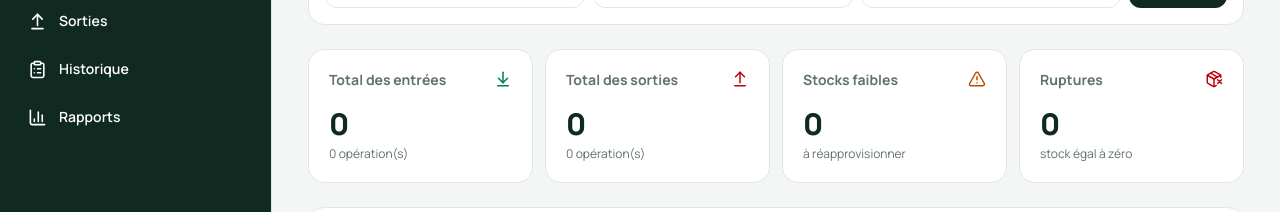
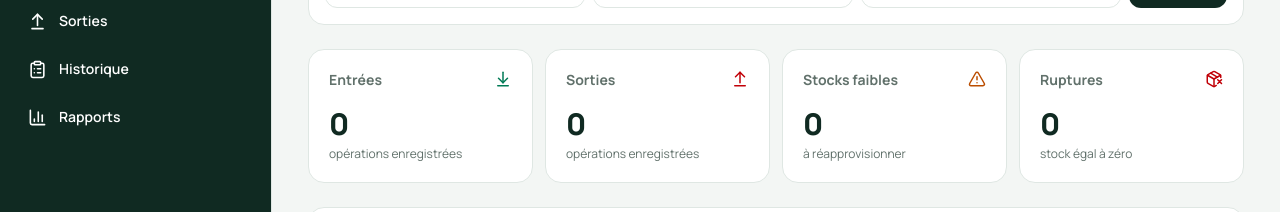
Before and after one commit to Rimiscky/Rozi, a Next.js app: page /rapports in a window 1280 px wide. Shown: the part 261-473 px from the top of the page. Built offline with nearby package versions, Linux system fonts and the light colour scheme; no server answers; the database is empty; sample sign-in values are in the browser's storage.

Commit message:
fix: corriger les indicateurs multi-unités

```diff
--- a/src/app/(app)/rapports/page.tsx
+++ b/src/app/(app)/rapports/page.tsx
@@ -17,7 +17,7 @@ export default async function ReportsPage({ searchParams }: { searchParams: Prom
     prisma.stockMovement.findMany({ where: { occurredAt: { gte: start, lte: end } }, select: { productId: true, type: true, quantity: true, product: { select: { name: true, sku: true, unit: { select: { symbol: true } } } } } }),
     prisma.product.findMany({ where: { isActive: true }, include: { inventory: true, unit: true }, orderBy: { name: "asc" } }),
   ]);
-  const entries = movements.filter(m => m.type === MovementType.IN); const exits = movements.filter(m => m.type === MovementType.OUT); const entryTotal = entries.reduce((sum, m) => sum + Number(m.quantity), 0); const exitTotal = exits.reduce((sum, m) => sum + Number(m.quantity), 0);
+  const entries = movements.filter(m => m.type === MovementType.IN); const exits = movements.filter(m => m.type === MovementType.OUT);
   const outProducts = products.filter(p => Number(p.inventory?.quantity ?? 0) === 0); const lowProducts = products.filter(p => Number(p.inventory?.quantity ?? 0) > 0 && Number(p.inventory?.quantity ?? 0) <= Number(p.alertThreshold));
   const grouped = new Map<string, { id: string; name: string; sku: string; unit: string; entries: number; exits: number }>();
   for (const movement of movements) { const current = grouped.get(movement.productId) ?? { id: movement.productId, name: movement.product.name, sku: movement.product.sku, unit: movement.product.unit.symbol, entries: 0, exits: 0 }; if (movement.type === MovementType.IN) current.entries += Number(movement.quantity); if (movement.type === MovementType.OUT) current.exits += Number(movement.quantity); grouped.set(movement.productId, current); }
@@ -26,7 +26,7 @@ export default async function ReportsPage({ searchParams }: { searchParams: Prom
   return <div className="space-y-6">
     <header><p className="text-sm font-bold text-[var(--brand)]">Analyse du stock</p><h1 className="mt-1 text-2xl font-extrabold tracking-tight sm:text-3xl">Rapports</h1><p className="mt-2 text-sm text-[var(--ink-soft)]">Du {new Intl.DateTimeFormat("fr-FR").format(start)} au {new Intl.DateTimeFormat("fr-FR").format(end)}</p></header>
     <form className="grid gap-2 rounded-2xl border border-[var(--line)] bg-white p-4 sm:grid-cols-[1fr_1fr_1fr_auto]"><select name="periode" defaultValue={period} className="min-h-11 rounded-xl border border-[var(--line)] bg-white px-3 text-sm"><option value="today">Aujourd’hui</option><option value="week">Cette semaine</option><option value="month">Ce mois</option><option value="custom">Période personnalisée</option></select><input name="from" type="date" defaultValue={params.from} aria-label="Date de début" className="min-h-11 rounded-xl border border-[var(--line)] px-3 text-sm" /><input name="to" type="date" defaultValue={params.to} aria-label="Date de fin" className="min-h-11 rounded-xl border border-[var(--line)] px-3 text-sm" /><button className="min-h-11 rounded-xl bg-[var(--ink)] px-5 text-sm font-bold text-white">Afficher</button></form>
-    <section className="grid grid-cols-2 gap-3 xl:grid-cols-4"><Metric label="Total des entrées" value={entryTotal} detail={`${entries.length} opération(s)`} icon={ArrowDownToLine} tone="green" /><Metric label="Total des sorties" value={exitTotal} detail={`${exits.length} opération(s)`} icon={ArrowUpFromLine} tone="red" /><Metric label="Stocks faibles" value={lowProducts.length} detail="à réapprovisionner" icon={AlertTriangle} tone="orange" /><Metric label="Ruptures" value={outProducts.length} detail="stock égal à zéro" icon={PackageX} tone="red" /></section>
+    <section className="grid grid-cols-2 gap-3 xl:grid-cols-4"><Metric label="Entrées" value={entries.length} detail="opérations enregistrées" icon={ArrowDownToLine} tone="green" /><Metric label="Sorties" value={exits.length} detail="opérations enregistrées" icon={ArrowUpFromLine} tone="red" /><Metric label="Stocks faibles" value={lowProducts.length} detail="à réapprovisionner" icon={AlertTriangle} tone="orange" /><Metric label="Ruptures" value={outProducts.length} detail="stock égal à zéro" icon={PackageX} tone="red" /></section>
     <section className="overflow-hidden rounded-2xl border border-[var(--line)] bg-white"><div className="border-b border-[var(--line)] p-5"><h2 className="text-lg font-extrabold">Mouvements par produit</h2><p className="mt-1 text-sm text-[var(--ink-soft)]">Classés par quantité sortie</p></div><div className="hidden grid-cols-[1fr_9rem_9rem] bg-[var(--canvas)] px-5 py-3 text-xs font-extrabold uppercase text-[var(--ink-soft)] sm:grid"><span>Produit</span><span>Entrées</span><span>Sorties</span></div><div className="divide-y divide-[var(--line)]">{rows.map(row => <Link key={row.id} href={`/produits/${row.id}`} className="grid gap-2 px-5 py-4 text-sm sm:grid-cols-[1fr_9rem_9rem]"><div><strong>{row.name}</strong><p className="text-xs text-[var(--ink-soft)]">{row.sku}</p></div><span className="font-bold text-emerald-700">+{row.entries} {row.unit}</span><span className="font-bold text-red-700">-{row.exits} {row.unit}</span></Link>)}{!rows.length ? <p className="p-10 text-center text-sm text-[var(--ink-soft)]">Aucun mouvement sur cette période.</p> : null}</div></section>
   </div>;
 }
--- a/src/app/(app)/tableau-de-bord/page.tsx
+++ b/src/app/(app)/tableau-de-bord/page.tsx
@@ -14,10 +14,10 @@ export default async function DashboardPage() {
     prisma.stockMovement.findMany({ where: { occurredAt: { gte: sevenDaysAgo }, type: { in: [MovementType.IN, MovementType.OUT] } }, select: { occurredAt: true, type: true, quantity: true } }),
     prisma.stockMovement.groupBy({ by: ["productId"], where: { type: MovementType.OUT }, _sum: { quantity: true }, orderBy: { _sum: { quantity: "desc" } }, take: 5 }),
   ]);
-  const lowProducts = products.filter(p => Number(p.inventory?.quantity ?? 0) > 0 && Number(p.inventory?.quantity ?? 0) <= Number(p.alertThreshold)); const outProducts = products.filter(p => Number(p.inventory?.quantity ?? 0) === 0); const totalQuantity = products.reduce((sum, p) => sum + Number(p.inventory?.quantity ?? 0), 0); const entryCount = todayMovements.filter(m => m.type === MovementType.IN).length; const exitCount = todayMovements.filter(m => m.type === MovementType.OUT).length;
+  const lowProducts = products.filter(p => Number(p.inventory?.quantity ?? 0) > 0 && Number(p.inventory?.quantity ?? 0) <= Number(p.alertThreshold)); const outProducts = products.filter(p => Number(p.inventory?.quantity ?? 0) === 0); const availableProducts = products.length - outProducts.length; const entryCount = todayMovements.filter(m => m.type === MovementType.IN).length; const exitCount = todayMovements.filter(m => m.type === MovementType.OUT).length;
   const topProductRecords = await prisma.product.findMany({ where: { id: { in: topGroups.map(x => x.productId) } }, select: { id: true, name: true } }); const topProducts = topGroups.map(group => ({ name: topProductRecords.find(p => p.id === group.productId)?.name ?? "Produit", quantity: Number(group._sum.quantity ?? 0) }));
   const daily = Array.from({ length: 7 }, (_, index) => { const date = new Date(sevenDaysAgo); date.setDate(date.getDate() + index); const next = new Date(date); next.setDate(next.getDate() + 1); const movements = weeklyMovements.filter(m => m.occurredAt >= date && m.occurredAt < next); return { day: new Intl.DateTimeFormat("fr-FR", { weekday: "short" }).format(date).replace(".", ""), entrees: movements.filter(m => m.type === MovementType.IN).reduce((sum, m) => sum + Number(m.quantity), 0), sorties: movements.filter(m => m.type === MovementType.OUT).reduce((sum, m) => sum + Number(m.quantity), 0) }; });
-  const stats = [{ label: "Produits", value: products.length, note: "catalogue actif", icon: Boxes, tone: "neutral" }, { label: "Articles en stock", value: totalQuantity, note: `${entryCount} entrée(s) · ${exitCount} sortie(s) aujourd’hui`, icon: ArrowDownToLine, tone: "green" }, { label: "Stock faible", value: lowProducts.length, note: "à réapprovisionner", icon: AlertTriangle, tone: "orange" }, { label: "Ruptures", value: outProducts.length, note: "action nécessaire", icon: PackageX, tone: "red" }];
+  const stats = [{ label: "Produits", value: products.length, note: "références actives", icon: Boxes, tone: "neutral" }, { label: "Disponibles", value: availableProducts, note: `${entryCount} entrée(s) · ${exitCount} sortie(s) aujourd’hui`, icon: ArrowDownToLine, tone: "green" }, { label: "Stock faible", value: lowProducts.length, note: "à réapprovisionner", icon: AlertTriangle, tone: "orange" }, { label: "Ruptures", value: outProducts.length, note: "action nécessaire", icon: PackageX, tone: "red" }];
   return <div className="space-y-7">
     <section className="flex flex-col gap-5 sm:flex-row sm:items-end sm:justify-between"><div><p className="mb-1 text-sm font-bold capitalize text-[var(--brand)]">{new Intl.DateTimeFormat("fr-FR", { dateStyle: "full" }).format(now)}</p><h1 className="text-2xl font-extrabold tracking-tight sm:text-3xl">Bonjour, {user.name?.split(" ")[0] ?? user.username}</h1><p className="mt-2 text-sm text-[var(--ink-soft)] sm:text-base">Voici la situation actuelle de votre stock.</p></div><div className="grid grid-cols-2 gap-3"><Link href="/entrees/nouvelle" className="flex min-h-12 items-center justify-center gap-2 rounded-xl border border-[var(--line)] bg-white px-4 text-sm font-bold"><ArrowDownToLine size={18} className="text-[var(--brand)]" /> Entrée</Link><Link href="/sorties/nouvelle" className="flex min-h-12 items-center justify-center gap-2 rounded-xl bg-[var(--brand)] px-4 text-sm font-bold text-white"><ArrowUpFromLine size={18} /> Sortie</Link></div></section>
     <section className="grid grid-cols-2 gap-3 xl:grid-cols-4">{stats.map(({ label, value, note, icon: Icon, tone }) => <article key={label} className="rounded-2xl border border-[var(--line)] bg-white p-4 shadow-sm sm:p-5"><div className="flex items-start justify-between gap-3"><p className="text-sm font-bold text-[var(--ink-soft)]">{label}</p><span className={`hidden size-9 place-items-center rounded-xl sm:grid ${tone === "green" ? "bg-emerald-50 text-emerald-700" : tone === "orange" ? "bg-amber-50 text-amber-700" : tone === "red" ? "bg-red-50 text-red-700" : "bg-slate-100 text-slate-600"}`}><Icon size={18} /></span></div><strong className="mt-4 block text-3xl font-extrabold tracking-tight">{value}</strong><span className="mt-1 block text-xs text-[var(--ink-soft)]">{note}</span></article>)}</section>
```
